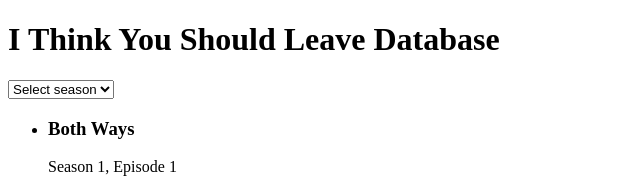
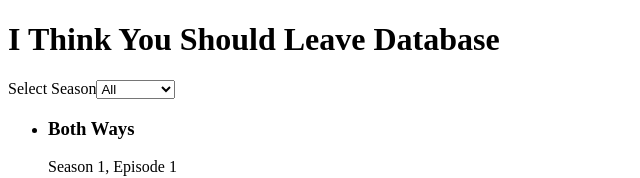
Before and after one commit to MichelleRS/react-itysl-database, a React (Vite) app: page / in a window 1280 px wide. Shown: the top 178 px of the page, without its empty margins (0-640 px from the left). Built offline with nearby package versions, Linux system fonts and the light colour scheme.

Commit message:
Edit select display

```diff
--- a/src/App.jsx
+++ b/src/App.jsx
@@ -11,28 +11,27 @@
   // use set to filter by unique values
   const seasons = Array.from(new Set(sketches.map((sketch) => sketch.season)));
 
-  // TODO function to filter by season
-  const filterBySeason = (season) => {
-    setFilteredSketches(
-      sketches.filter((sketch) => {
-        return sketch.season === season;
-      })
-    );
-  };
+  function filterBySeason() {
+    console.log("Select!");
+  }
 
   return (
     <>
       <h1>I Think You Should Leave Database</h1>
       {/* select season */}
-      <label htmlFor="season"></label>
+      <label htmlFor="season">Select Season</label>
       <select
         name="select"
         id={season}
         onChange={(e) => filterBySeason(e.target.value)}
       >
-        <option value="">Select season</option>
+        <option value="">All</option>
         {seasons.map((season) => {
-          return <option key={season}>{season}</option>;
+          return (
+            <option key={season} value={season}>
+              Season {season}
+            </option>
+          );
         })}
       </select>
 
```
